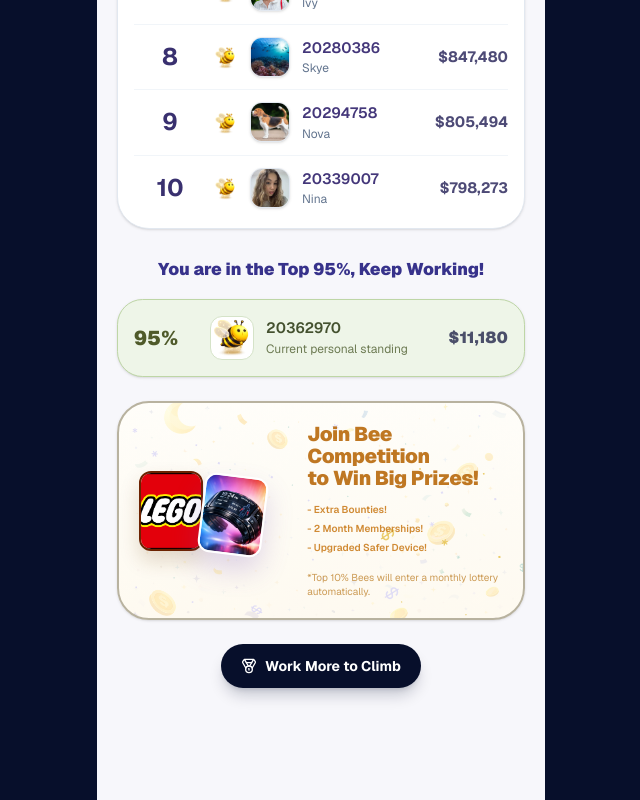
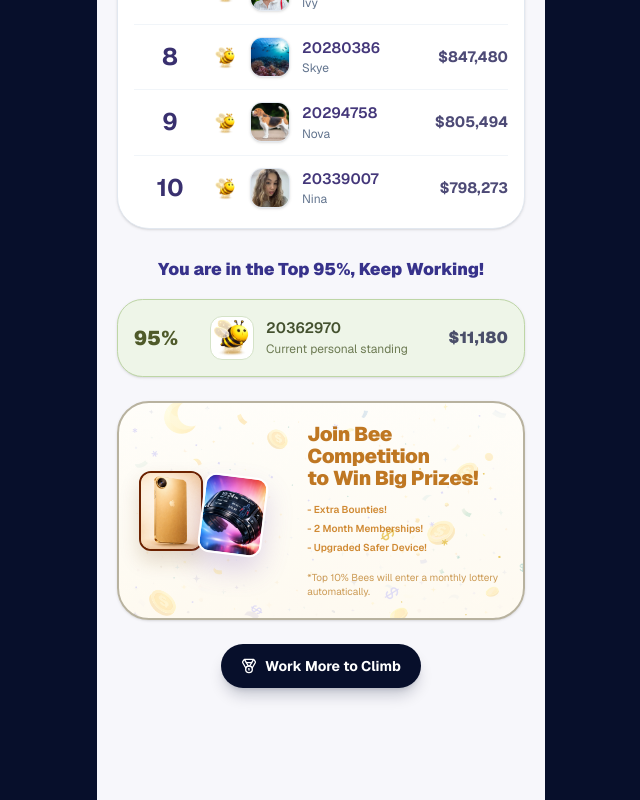
Before and after one commit to sylviaaaai/BeeHire-Design, a Next.js app: page /ranking in a window 1280 px wide. Shown: the part 770-1570 px from the top of the page, without its empty margins (319-959 px from the left). Built offline with nearby package versions, Linux system fonts and the light colour scheme.

Commit message:
Update ranking prize image

```diff
--- a/app/ranking/page.tsx
+++ b/app/ranking/page.tsx
@@ -255,7 +255,7 @@ export default function RankingPage() {
             <div className="relative z-10 grid grid-cols-[7.5rem_minmax(0,1fr)] items-center gap-3 text-left sm:flex sm:flex-row sm:items-center sm:gap-4">
               <div className="relative h-24 w-[7.5rem] shrink-0 sm:h-32 sm:w-[42%] sm:min-w-[132px]">
                 <img
-                  src="/lego.png"
+                  src="/apple.png"
                   alt="Lego prize"
                   className="absolute left-2 top-4 h-16 w-[3.1rem] rounded-xl border-2 border-[#6C2200] bg-white object-cover shadow-[0_10px_20px_rgba(102,53,7,0.18)] sm:left-1 sm:top-6 sm:h-20 sm:w-16"
                 />
```
Also changed, not shown: public/apple.png (added).
